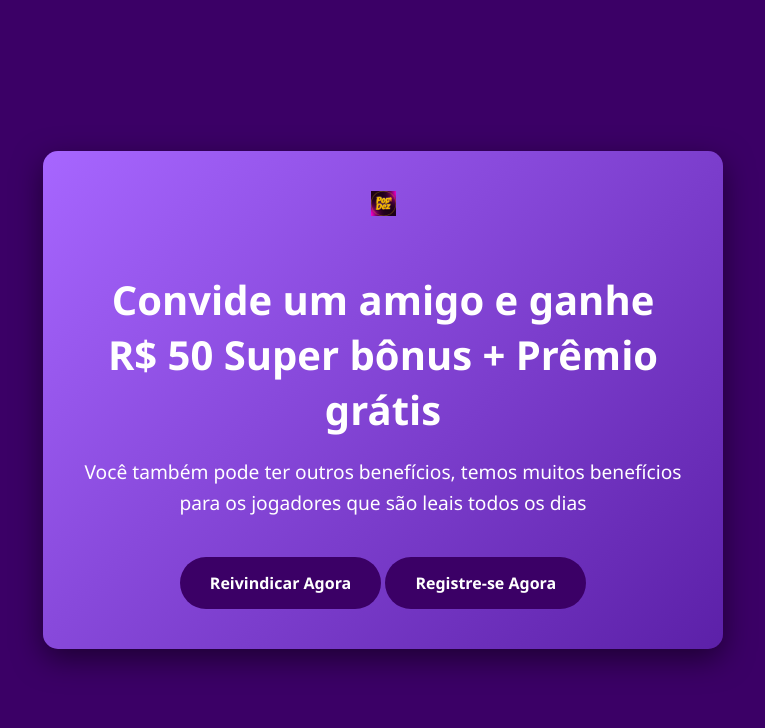
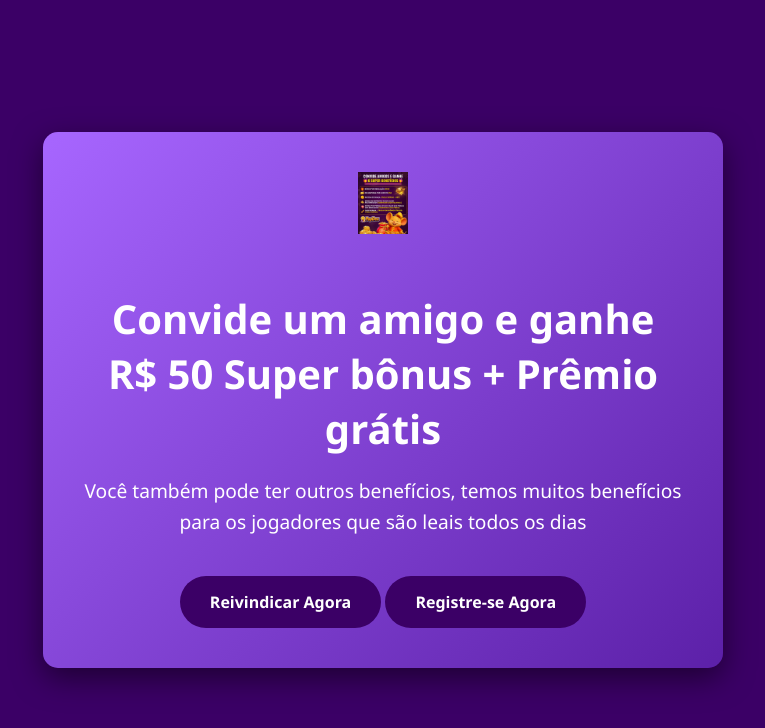
Before and after one commit to Raphael-borg/popdezrtp, a plain HTML site: page index.html in a window 1280 px wide. Shown: the whole page, without its empty margins (257-1022 px from the left). Drawn offline with Linux system fonts and the light colour scheme.

Commit message:
Update index.html

```diff
--- a/index.html
+++ b/index.html
@@ -28,7 +28,7 @@
         }
 
             .logo {
-            width: 25px;
+            width: 50px;
             height: auto;
             margin-bottom: 25px;
         }
@@ -79,7 +79,7 @@
 </head>
 <body>
     <div class="container">
-        <img src="https://raw.githubusercontent.com/Raphael-borg/popdezrtp/main/photo_2025-08-18_21-08-42.jpg" alt="Logo Dez" class="logo">
+        <img src="https://raw.githubusercontent.com/Raphael-borg/popdezrtp/main/photo_2025-08-18_21-09-00.jpg" alt="Logo Dez" class="logo">
         <h1>Convide um amigo e ganhe R$ 50
 Super bônus + Prêmio grátis</h1>
         <p>Você também pode ter outros benefícios, temos muitos benefícios para os jogadores que são leais todos os dias</p>
```
